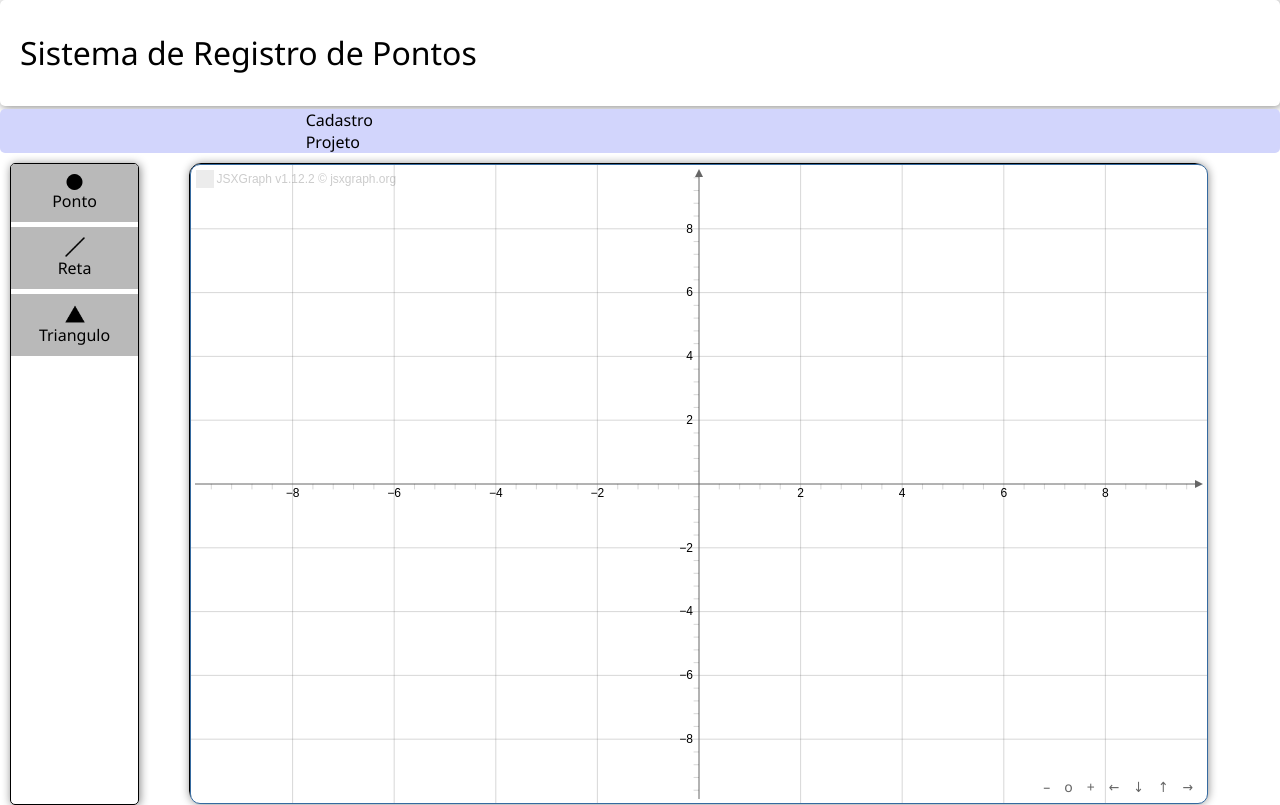
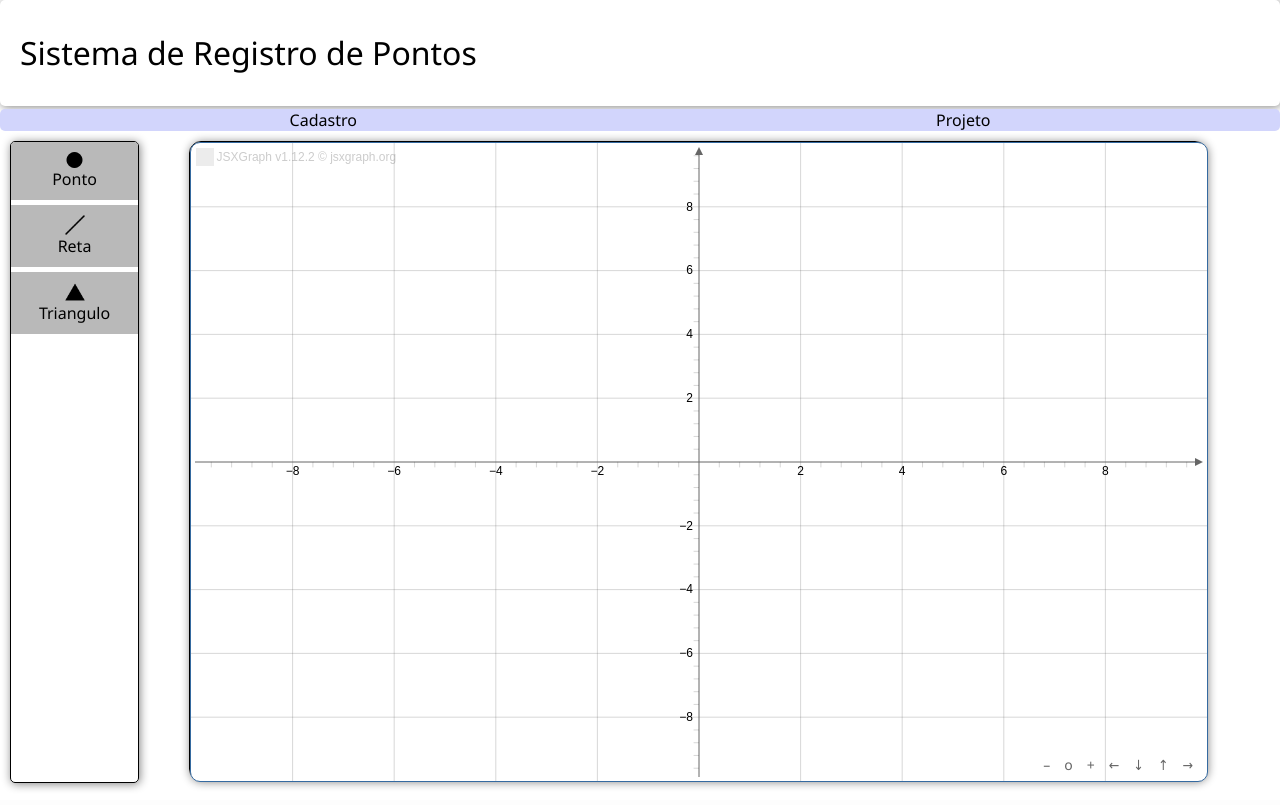
Before and after one commit to dreelu/htdocs, a PHP site: page /php/main.php in a window 1280 px wide. Run offline with PHP 8.4, Linux system fonts and the light colour scheme; a user stored in the database is signed in; some libraries are stand-ins or nearby versions; grey boxes are pictures that could not be loaded.

Commit message:
style: navbar na horizontal

```diff
--- a/php/main.php
+++ b/php/main.php
@@ -24,18 +24,12 @@ if (!isset($_SESSION['id'])) {
     </header>
 
     <nav>
-        <div class="menuContainer">
             <div class="navJanela" id="navCadastro">
                 Cadastro
             </div>
             <div class="navJanela" id="navProjeto">
                 Projeto
             </div>
-        </div>
-
-        <div>
-
-        </div>
     </nav>
 
     <main>
```
